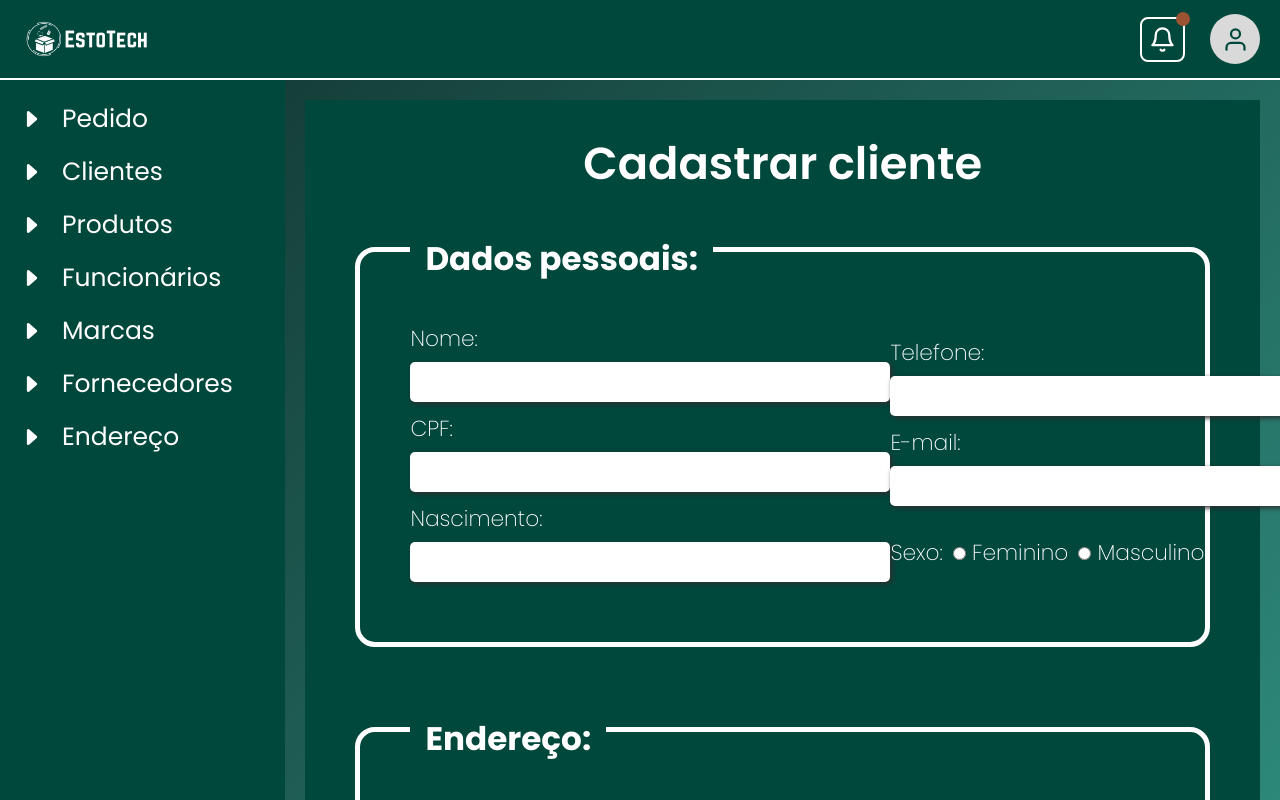
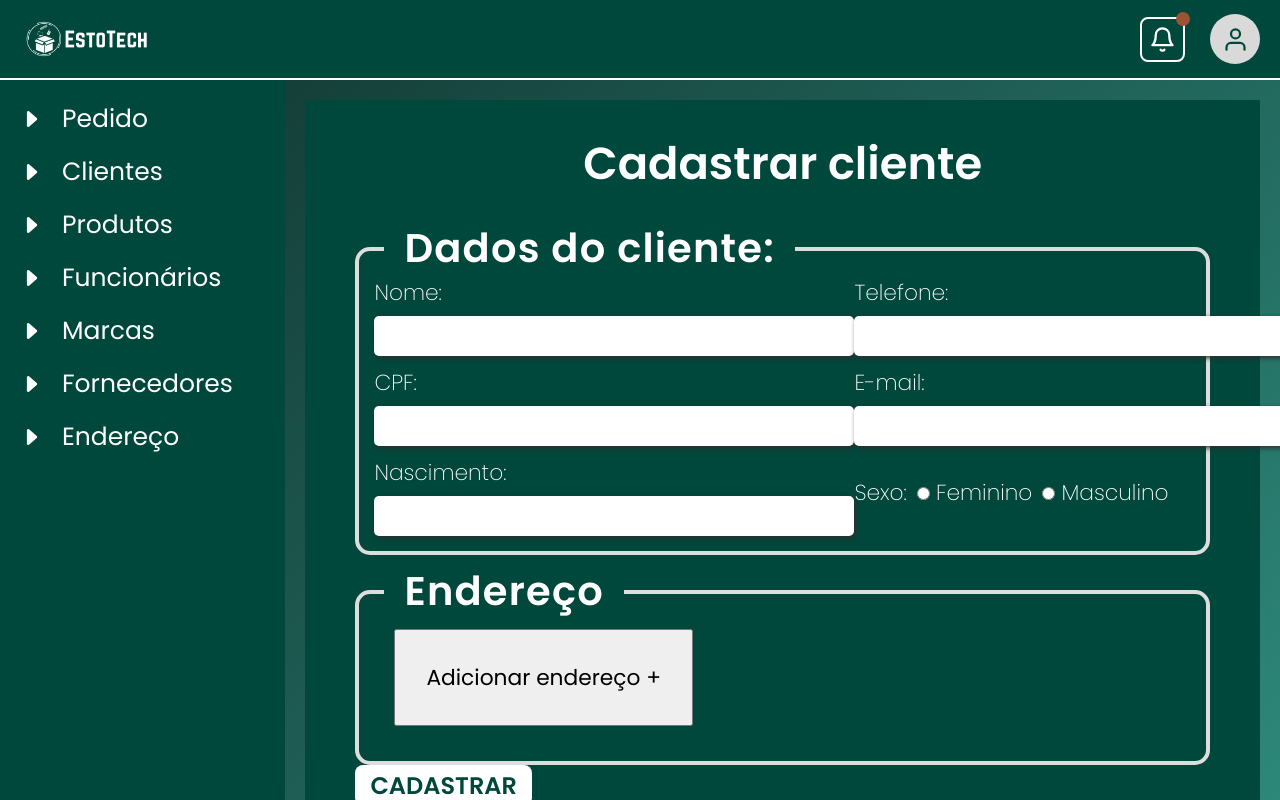
Before and after one commit to JoaoViniciusG/fs-next, a Next.js app: page /interno/cliente/teste in a window 1280 px wide. Built offline with nearby package versions, Linux system fonts and the light colour scheme.

Commit message:
Component Border Container

```diff
--- a/files/sideBarConfig.js
+++ b/files/sideBarConfig.js
@@ -5,7 +5,7 @@ export const sideBarConfig = [
         subOptions: [
             {
                 name: "Criar pedidos",
-                route: "/interno/teste"
+                route: "/interno/cliente/teste"
             },
             {
                 name: "Consultar pedidos",
--- a/src/app/interno/cliente/teste/page.jsx
+++ b/src/app/interno/cliente/teste/page.jsx
@@ -2,6 +2,7 @@
 
 import StandardButton from '@/components/buttons/stardardButton/StandardButton';
 import styles from './page.module.css';
+import BorderContainer from '@/components/containers/borderContainer/page';
 
 
 export default function Teste() {
@@ -14,12 +15,7 @@ export default function Teste() {
             </div>
 
             <div className={styles.divContentMaster}>
-                <div className={styles.divBorderField}>
-                    <div className={styles.titleSectionField}>
-                        <h2>Dados pessoais:</h2>
-                    </div>
-
-                    <div className={styles.containerMasterInputField}>
+                <BorderContainer title="Dados do cliente:">
                         <div>
                             <div className={styles.containerInputField}>
                                 <h3 className={styles.labelInputField}>Nome:</h3>
@@ -54,15 +50,10 @@ export default function Teste() {
                                 <label><input type="radio" name="sexo" value="masculino" /> Masculino</label>
                             </div>
                         </div>
-
-                    </div>
-                </div>
-                <div className={styles.divBorderField}>
-                    <div className={styles.titleSectionField}>
-                        <h2>Endereço:</h2>
-                    </div>
+                </BorderContainer>
+                <BorderContainer title="Endereço">
                     <button type="button" className={styles.btnAdicionar}>Adicionar endereço +</button>
-                </div>
+                </BorderContainer>
 
                 <StandardButton text="CADASTRAR" hoverColor="#63C7B8"/>
             </div>
--- a/src/components/containers/borderContainer/page.jsx
+++ b/src/components/containers/borderContainer/page.jsx
@@ -1,10 +1,11 @@
 import styles from './page.module.css';
 
-export default function BorderContainer() {
+export default function BorderContainer({ title, children}) {
     return (
-        <div className={styles.fieldset}>
-            <h1><span>Title</span></h1>
-            <p>Content</p>
+        <div className={styles.containerMaster}>
+            <h1 className={styles.titleContainer}><span>{title}</span></h1>
+
+            <div className={styles.contentContainer}>{ children }</div>
         </div>
     );
 }
--- a/src/components/containers/borderContainer/page.module.css
+++ b/src/components/containers/borderContainer/page.module.css
@@ -1,20 +1,32 @@
-.fieldset {
+.containerMaster {
     border: 4px solid #ddd;
-    margin-top: 1em;
-    width: 500px;
+    width: 100%;
     border-radius: 15px;
+    position: relative;
+    padding: 15px;
+    margin-top: 2.2em;
 }
 
-.fieldset h1 {
+.titleContainer {
     font-family: "Poppins";
-    font-size: 15px;
+    font-size: 40px;
+    font-weight: 600;
+    letter-spacing: 1.2px;
     text-align: center;
+    color: var(--white);
+    position: absolute;
+    left: 25px;
 }
 
-.fieldset h1 span {
+.titleContainer span {
     display: inline;
-    padding: 5px 10px;
+    padding: 5px 20px;
     background-color: var(--darkgreen);
     position: relative;
-    top: -1em;
+    top: -1.2em;
 }
+
+.contentContainer {
+    display: flex;
+    justify-content: space-between;
+}
```
